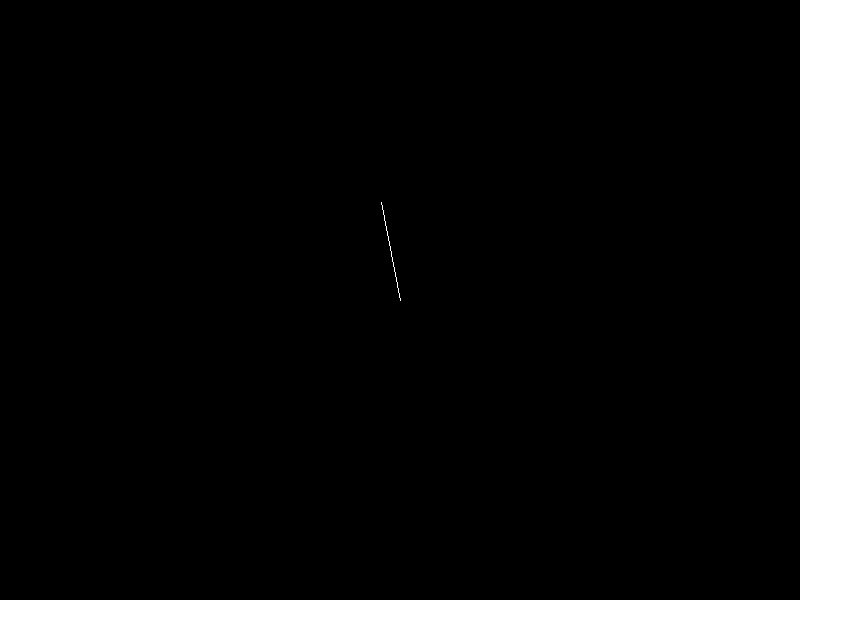
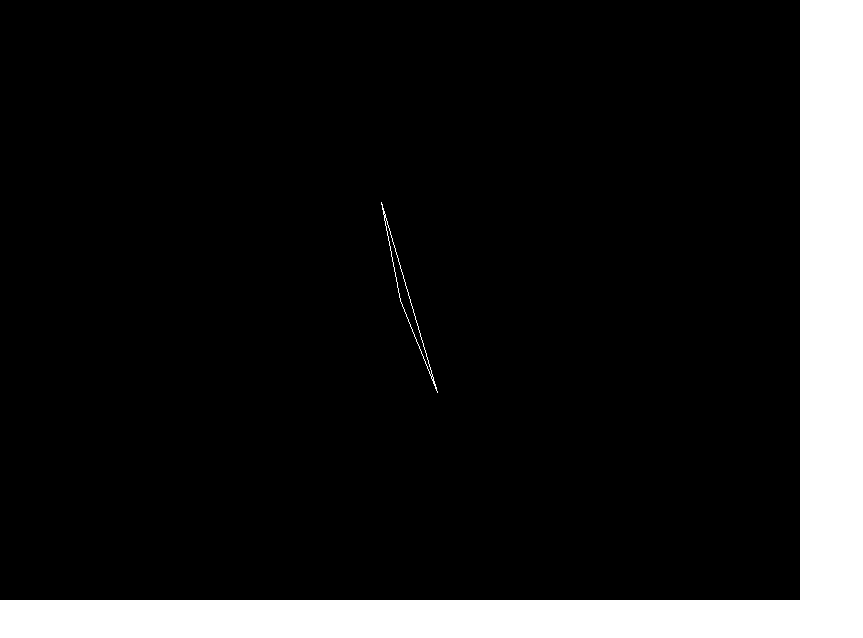
Before and after one commit to dstrekelj/odd, a plain HTML site: page bin/js/index.html in a window 1280 px wide. Shown: the whole page, without its empty margins (0-863 px from the left). Drawn offline with Linux system fonts and the light colour scheme.

Commit message:
Updated output.

```diff
--- a/bin/js/index.html
+++ b/bin/js/index.html
@@ -9,6 +9,7 @@
     </style>
 </head>
 <body>
+    <script src="OddCanvasRenderer.js"></script>
     <script src="test.js"></script>
 </body>
 </html>
--- a/bin/js/test.js
+++ b/bin/js/test.js
@@ -465,7 +465,7 @@ var odd_Context = function(width,height) {
 	this.height = height;
 	this.renderBuffer = new odd_ImageBuffer(width,height);
 	this.drawBuffer = new odd_ImageBuffer(width,height);
-	this.renderer = new odd_renderers_js_CanvasRenderer(width,height);
+	this.renderer = new OddCanvasRenderer(width,height);
 };
 odd_Context.__name__ = true;
 odd_Context.prototype = {
@@ -614,7 +614,7 @@ odd_Scene.prototype = {
 	,__class__: odd_Scene
 };
 var odd_renderers_js_CanvasRenderer = function(width,height) {
-	console.log("new canvas context");
+	console.log("-- CanvasRenderer --");
 	this.width = width;
 	this.height = height;
 	var document = window.document;
@@ -633,25 +633,12 @@ odd_renderers_js_CanvasRenderer.prototype = {
 	}
 	,__class__: odd_renderers_js_CanvasRenderer
 };
-var test_Main = function(width,height,framesPerSecond) {
-	odd_Engine.call(this,width,height,framesPerSecond);
-	this.context.setScene(test_Test);
-	this.run();
-};
-test_Main.__name__ = true;
-test_Main.main = function() {
-	new test_Main(800,600,60);
-};
-test_Main.__super__ = odd_Engine;
-test_Main.prototype = $extend(odd_Engine.prototype,{
-	__class__: test_Main
-});
-var test_Starfield = function(buffer,context) {
+var samples_Starfield = function(buffer,context) {
 	odd_Scene.call(this,buffer,context);
 };
-test_Starfield.__name__ = true;
-test_Starfield.__super__ = odd_Scene;
-test_Starfield.prototype = $extend(odd_Scene.prototype,{
+samples_Starfield.__name__ = true;
+samples_Starfield.__super__ = odd_Scene;
+samples_Starfield.prototype = $extend(odd_Scene.prototype,{
 	create: function() {
 		odd_Scene.prototype.create.call(this);
 		this.spread = 64;
@@ -691,18 +678,19 @@ test_Starfield.prototype = $extend(odd_Scene.prototype,{
 	,draw: function() {
 		odd_Scene.prototype.draw.call(this);
 	}
-	,__class__: test_Starfield
+	,__class__: samples_Starfield
 });
-var test_Test = function(buffer,context) {
+var samples_Triangle = function(buffer,context) {
 	odd_Scene.call(this,buffer,context);
 };
-test_Test.__name__ = true;
-test_Test.__super__ = odd_Scene;
-test_Test.prototype = $extend(odd_Scene.prototype,{
+samples_Triangle.__name__ = true;
+samples_Triangle.__super__ = odd_Scene;
+samples_Triangle.prototype = $extend(odd_Scene.prototype,{
 	create: function() {
 		odd_Scene.prototype.create.call(this);
 		this.p1 = { x : this.context.width / 2 | 0, y : this.context.height / 2 | 0};
 		this.p2 = { x : 0, y : 0};
+		this.p3 = { x : 0, y : 0};
 		this.time = 0;
 	}
 	,update: function(elapsed) {
@@ -710,16 +698,18 @@ test_Test.prototype = $extend(odd_Scene.prototype,{
 		this.time += elapsed;
 		this.p2.x = this.p1.x + Std["int"](Math.sin(this.time) * 100);
 		this.p2.y = this.p1.y + Std["int"](Math.cos(this.time) * 100);
+		this.p3.x = this.p1.x + Std["int"](Math.sin(this.time * 2) * 100);
+		this.p3.y = this.p1.y + Std["int"](Math.cos(this.time * 2) * 100);
 	}
 	,draw: function() {
 		odd_Scene.prototype.draw.call(this);
-		this.buffer.setPixel(this.p1.x,this.p1.y,-1);
-		this.buffer.setPixel(this.p2.x,this.p2.y,-1);
 		this.drawLine(this.p1,this.p2);
+		this.drawLine(this.p2,this.p3);
+		this.drawLine(this.p3,this.p1);
 	}
 	,drawLine: function(a,b) {
-		var p_x = a.x;
-		var p_y = a.y;
+		var x = a.x;
+		var y = a.y;
 		var dx = Math.round(Math.abs(b.x - a.x));
 		var dy = Math.round(Math.abs(b.y - a.y));
 		var sx;
@@ -729,21 +719,33 @@ test_Test.prototype = $extend(odd_Scene.prototype,{
 		var e;
 		e = (dx > dy?dx:-dy) / 2;
 		while(true) {
-			console.log(a.x);
-			this.buffer.setPixel(p_x,p_y,-1);
-			if(p_x == b.x && p_y == b.y) break;
+			this.buffer.setPixel(x,y,-1);
+			if(x == b.x && y == b.y) break;
 			var te = e;
 			if(te > -dx) {
 				e -= dy;
-				p_x += sx;
+				x += sx;
 			}
 			if(te < dy) {
 				e += dx;
-				p_y += sy;
+				y += sy;
 			}
 		}
 	}
-	,__class__: test_Test
+	,__class__: samples_Triangle
+});
+var test_Main = function(width,height,framesPerSecond) {
+	odd_Engine.call(this,width,height,framesPerSecond);
+	this.context.setScene(samples_Triangle);
+	this.run();
+};
+test_Main.__name__ = true;
+test_Main.main = function() {
+	new test_Main(800,600,60);
+};
+test_Main.__super__ = odd_Engine;
+test_Main.prototype = $extend(odd_Engine.prototype,{
+	__class__: test_Main
 });
 var $_, $fid = 0;
 function $bind(o,m) { if( m == null ) return null; if( m.__id__ == null ) m.__id__ = $fid++; var f; if( o.hx__closures__ == null ) o.hx__closures__ = {}; else f = o.hx__closures__[m.__id__]; if( f == null ) { f = function(){ return f.method.apply(f.scope, arguments); }; f.scope = o; f.method = m; o.hx__closures__[m.__id__] = f; } return f; }
```
